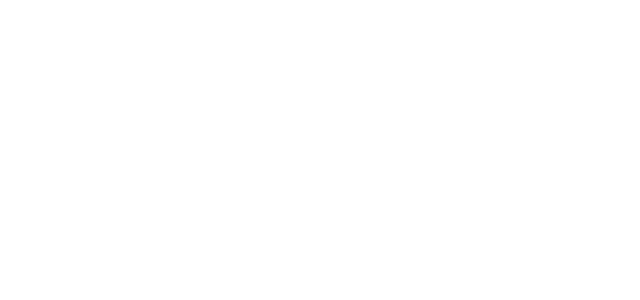
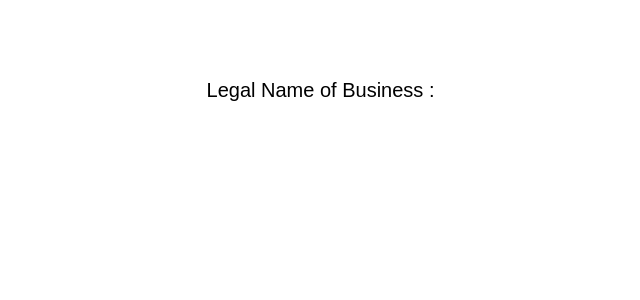
Before and after one commit to dishantzaveri/SIH-TeamEnemiesOfSyntaxx, a React (Create React App) app in the folder frontend/: page /form in a window 1280 px wide. Before the commit this address had no page. Shown: the top 300 px of the page, without its empty margins (182-822 px from the left). Built offline with nearby package versions, Linux system fonts and the light colour scheme; what ipfs-http-client would draw is missing.

Commit message:
gst form

```diff
--- a/frontend/src/App.js
+++ b/frontend/src/App.js
@@ -21,6 +21,7 @@
 import AllCampaigns from "./components/AllCampaigns/AllCampaigns";
 import SingleCampaign from "./components/AllCampaignsSingleCampaign/SingleCampaign";
 import FullSingleCampaign from "./components/FullSingleCampaign/FullSingleCampaign";
+import MyForm from "./components/Forms/Form";
 
 
 function App() {
@@ -41,6 +42,7 @@
         <Route path="/pitchdeck" element={<PitchDeck />} />
         <Route path="/videocall" element={<VideoCall />} />
         <Route path = "/campaigns" element={<AllCampaigns />} />
+        <Route path = "/form" element={<MyForm />} />
         <Route path = "/singleCampaign/:id" element={<FullSingleCampaign />} />
       </Routes>
     </Router>
--- /dev/null
+++ b/frontend/src/components/Forms/Form.js
@@ -0,0 +1,45 @@
+import { useState } from "react";
+import ReactDOM from "react-dom/client";
+
+function MyForm() {
+  const [inputs, setInputs] = useState({});
+
+  const handleChange = (event) => {
+    const name = event.target.name;
+    const value = event.target.value;
+    setInputs(values => ({...values, [name]: value}))
+  }
+
+  const handleSubmit = (event) => {
+    event.preventDefault();
+    console.log(inputs);
+  }
+
+  return (
+    <form onSubmit={handleSubmit} style={{textAlign:"center", display:"grid", margin:"10px", padding:"40px"}}>
+      <label style={{margin:"10px", padding:"10px", fontSize:"20px"}}>Legal Name of Business :
+      <input
+        type="text"
+        name="legalName"
+        value={ inputs.legalName || ""}
+        onChange={handleChange}
+        style={{padding:"5px", fontSize:"20px"}}
+      />
+      </label>
+      {/* <label style={{margin:"10px", padding:"10px"}}>Trade Name:
+      <input
+        type="text"
+        name="tradeName"
+        value={inputs.tradeName || ""}
+        onChange={handleChange}
+      />
+      </label> */}
+
+
+
+        {/* <input type="submit" /> */}
+    </form>
+  )
+}
+
+export default MyForm;
```
